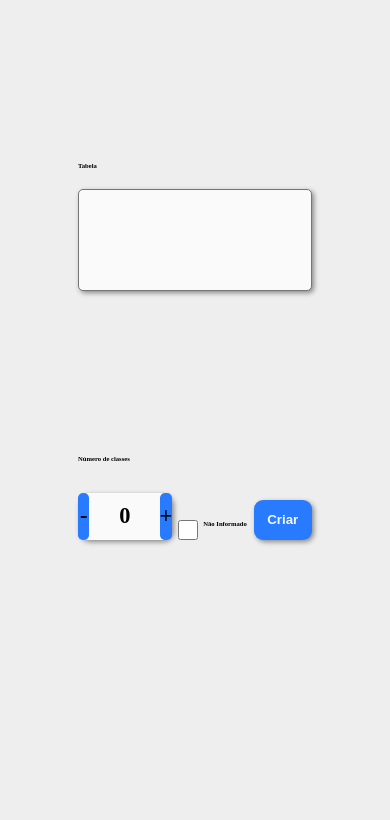
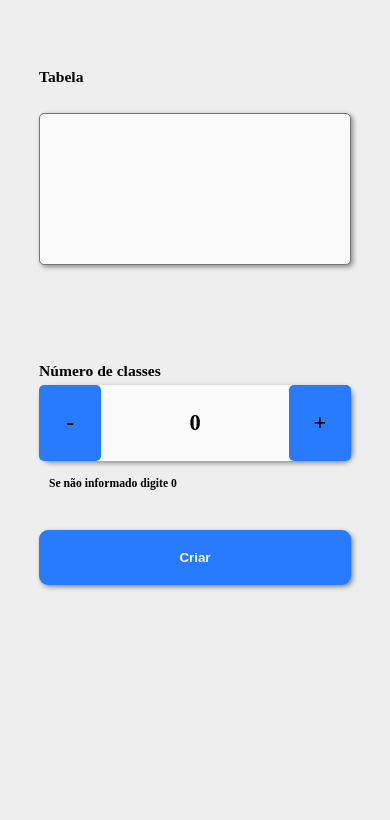
Before and after one commit to EricFMaia/Projeto-tabela, a plain HTML site: page index.html in a window 390 px wide. Shown: the part 160-980 px from the top of the page. Drawn offline with Linux system fonts and the light colour scheme.

Commit message:
Improve responsiveness with media queries and adjust font sizes for various devices

```diff
--- a/index.html
+++ b/index.html
@@ -23,10 +23,7 @@
                     <div class="class-number__display">0</div>
                     <div class="class-number__btn" id="idBtnInc">+</div>
                 </div>
-            </div>
-            <div class="info-class__checkbox">
-                <input class="checkbox"  type="checkbox" name="" id="">
-                <h3>Não Informado </h3>
+                    <h4>Se não informado digite 0</h4>
             </div>
             <button class="info-class__btn--create" type="button">Criar</button>
         </section>
--- a/style.css
+++ b/style.css
@@ -23,19 +23,26 @@ header {
     display: flex;
     flex-direction: column;
     justify-content: space-evenly;
-    padding: 0px 20%;
+    margin: 0px 10%;
+}
+h1,h3,h4{
+    transition: 1s;
 }
 
 h1 {
-    font-size: 3vw;
+    font-size: 4vw;
 }
 
 h3 {
-    font-size: 1.7vw;
+    font-size: 2vw;
+}
+h4 {
+    font-size: 1vw;
+    margin: 10px;
 }
 
 .info-table {
-    height: 20%;
+    height: 30%;
     width: 100%;
     display: flex;
     flex-direction: column;
@@ -54,7 +61,7 @@ h3 {
 }
 
 .info-class {
-    height: 10%;
+    height: 18%;
     width: 100%;
     display: flex;
     justify-content: space-between;
@@ -105,19 +112,8 @@ h3 {
 
 }
 
-.info-class__checkbox {
-    display: flex;
-    gap: 5px;
-}
-
-.checkbox {
-    height: 20px;
-    width: 20px;
-
-}
-
 .info-class__btn--create {
-    height: 40px;
+    height: 40%;
     width: 25%;
     cursor: pointer;
     background-color: var(--button-primary);
@@ -126,6 +122,7 @@ h3 {
     border-radius: 9px;
     font-weight: bold;
     box-shadow: 2px 2px 5px rgb(137, 137, 137);
+    margin: 30px 0px;
 }
 
 .info-class__btn--create:active {
@@ -150,7 +147,7 @@ h3 {
     grid-template-columns: repeat(5, 1fr);
 }
 
-.cell{
+.cell {
     height: 80px;
 
     display: flex;
@@ -164,7 +161,64 @@ h3 {
     background-color: var(--color-primary);
     border-radius: px;
 }
+
 .top-cell {
     background-color: rgb(97, 158, 255);
 
 }
+
+
+@media (max-width: 600px) {
+
+    h1 {
+        font-size: 5.5vw;
+    }
+
+    h3 {
+        font-size: 3vw;
+    }
+    h4 {
+        font-size: 2vw;
+        margin: 10px;
+    }
+
+
+}
+
+
+@media (max-width: 480px) {
+    h1 {
+        font-size: 7vw;
+    }
+
+    h3 {
+        font-size: 4vw;
+    }
+    h4 {
+        font-size: 3vw;
+        margin: 10px;
+    }
+    .info-class {
+        height: 30%;
+        width: 100%;
+        flex-direction: column;
+        justify-content: space-evenly;
+
+
+    }
+    .class-number__btn {
+        width: 20%;
+    }
+    .info-class__class-number {
+        height: 100%;
+        width: 100%;
+        display: flex;
+    }
+    .info-class__btn--create {
+        height: 40%;
+        width: 100%;
+
+        box-shadow: 2px 2px 5px rgb(137, 137, 137);
+    }
+
+}
```
